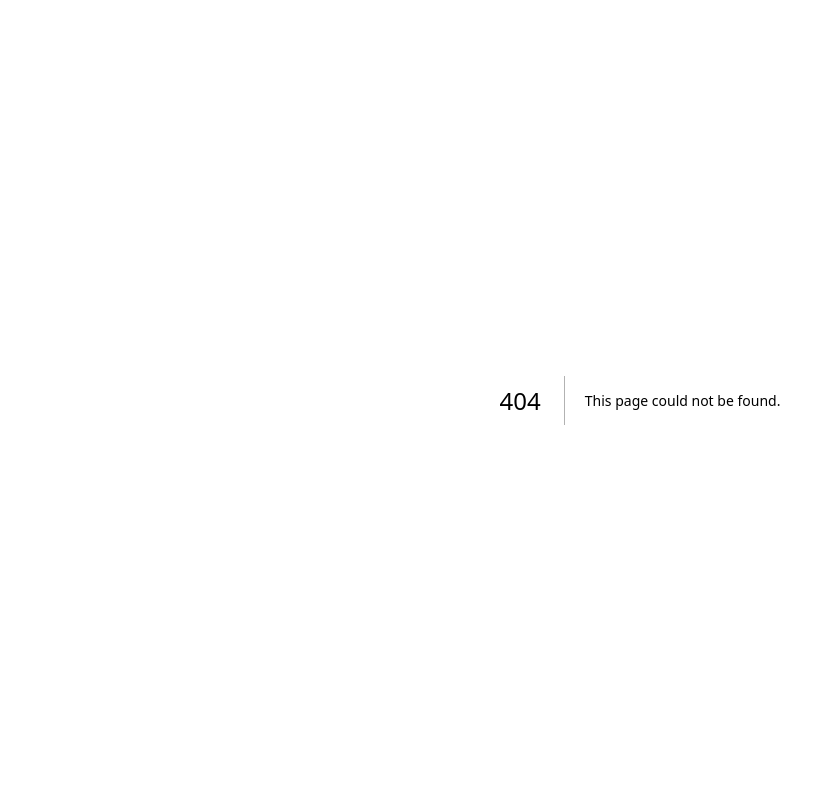
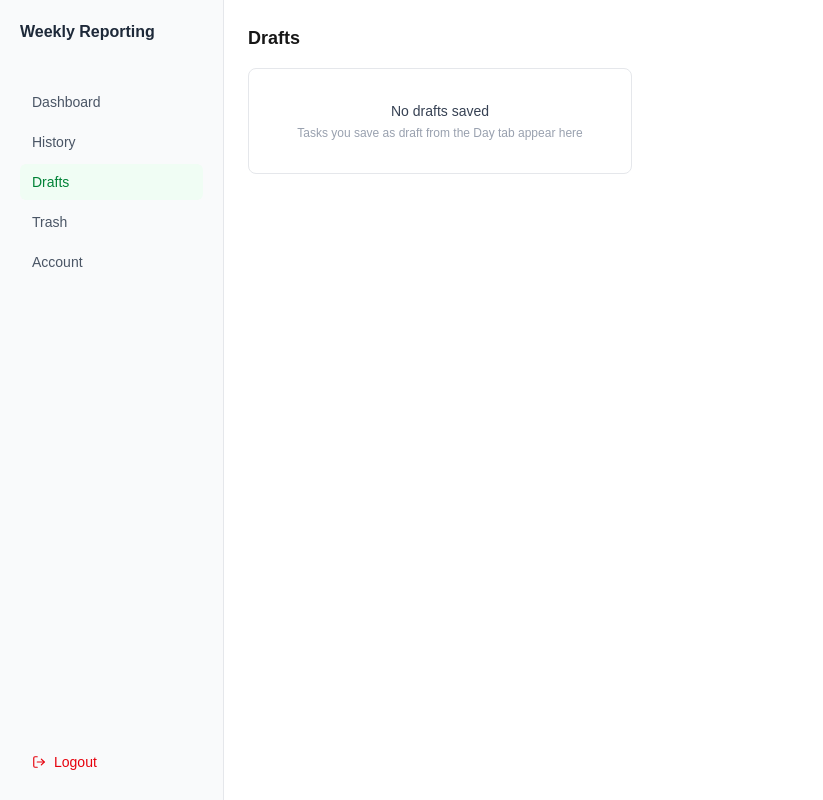
Before and after one commit to nuhanazmy/Work-Reporting-App, a Next.js app: page /drafts in a window 1280 px wide. Before the commit this address had no page. Shown: the whole page, without its empty margins (0-823 px from the left). Built offline with nearby package versions, Linux system fonts and the light colour scheme.

Commit message:
create dtaft file

```diff
--- a/app/day/page.tsx
+++ b/app/day/page.tsx
@@ -7,6 +7,7 @@ import Sidebar from "@/components/Sidebar";
 import TaskModal, { TaskFormData } from "@/components/TaskModal";
 import { FiPlus, FiEdit2, FiTrash2 } from "react-icons/fi";
 import { createClient } from "@/lib/supabase/client";
+import { addDraft } from "@/lib/drafts";
 
 type TaskStatus = "pending" | "completed" | "follow_up" | "draft";
 type Task = { id: string; title: string; status: TaskStatus };
@@ -33,6 +34,7 @@ export default function DayTabPage() {
   const [modalOpen, setModalOpen] = useState(false);
   const [editing, setEditing] = useState<{ listKey: ListKey; task: Task } | null>(null);
   const [addTargetList, setAddTargetList] = useState<ListKey>("todo");
+  const [draftMessage, setDraftMessage] = useState("");
 
   const [todoTasks, setTodoTasks] = useState<Task[]>([]);
   const [doneTasks, setDoneTasks] = useState<Task[]>([]);
@@ -68,8 +70,16 @@ export default function DayTabPage() {
   }
 
   function handleSave(data: TaskFormData, saveMode: "active" | "draft") {
+    // Drafts are pulled out entirely — they live on the Drafts page, not in any Day tab column
+    if (saveMode === "draft") {
+      addDraft(data);
+      setDraftMessage("Saved as draft — find it on the Drafts page.");
+      setTimeout(() => setDraftMessage(""), 3000);
+      return;
+    }
+
     const isMarkedFollowUp = data.followUp !== "neither";
-    const status: TaskStatus = saveMode === "draft" ? "draft" : isMarkedFollowUp ? "follow_up" : "pending";
+    const status: TaskStatus = isMarkedFollowUp ? "follow_up" : "pending";
 
     if (editing) {
       listSetter(editing.listKey)((prev) =>
@@ -199,6 +209,7 @@ export default function DayTabPage() {
         <p className="text-sm text-gray-500 mb-6">{today}</p>
 
         {error && <p className="text-xs text-red-600 mb-4">{error}</p>}
+        {draftMessage && <p className="text-xs text-amber-700 mb-4">{draftMessage}</p>}
 
         {loading ? (
           <p className="text-sm text-gray-400">Loading tasks…</p>
--- /dev/null
+++ b/app/drafts/page.tsx
@@ -0,0 +1,94 @@
+"use client";
+
+import { useEffect, useState } from "react";
+import Sidebar from "@/components/Sidebar";
+import TaskModal, { TaskFormData } from "@/components/TaskModal";
+import { getDrafts, removeDraft, addDraft, DraftTask } from "@/lib/drafts";
+import { FiEdit2, FiTrash2 } from "react-icons/fi";
+
+export default function DraftsPage() {
+  const [drafts, setDrafts] = useState<DraftTask[]>([]);
+  const [modalOpen, setModalOpen] = useState(false);
+  const [editingDraft, setEditingDraft] = useState<DraftTask | null>(null);
+
+  useEffect(() => {
+    setDrafts(getDrafts());
+  }, []);
+
+  function refresh() {
+    setDrafts(getDrafts());
+  }
+
+  function handleContinue(draft: DraftTask) {
+    setEditingDraft(draft);
+    setModalOpen(true);
+  }
+
+  function handleDelete(id: string) {
+    removeDraft(id);
+    refresh();
+  }
+
+  function handleModalSave(data: TaskFormData, saveMode: "active" | "draft") {
+    if (editingDraft) removeDraft(editingDraft.id);
+
+    if (saveMode === "draft") {
+      addDraft(data);
+    }
+    // "active" (Add to list) here just clears the draft for now — real
+    // insertion into the Day tab happens once this connects to Supabase.
+
+    setEditingDraft(null);
+    refresh();
+  }
+
+  return (
+    <div className="flex min-h-screen bg-white">
+      <Sidebar />
+
+      <main className="flex-1 p-6 pt-20 md:pt-6">
+        <h1 className="text-lg font-semibold mb-4">Drafts</h1>
+
+        {drafts.length === 0 ? (
+          <div className="border border-gray-200 rounded-lg p-8 text-center max-w-sm">
+            <p className="text-sm font-medium text-gray-700 mb-1">No drafts saved</p>
+            <p className="text-xs text-gray-400">Tasks you save as draft from the Day tab appear here</p>
+          </div>
+        ) : (
+          <div className="space-y-2 max-w-2xl">
+            {drafts.map((d) => (
+              <div key={d.id} className="flex items-center justify-between border border-gray-200 rounded-lg px-4 py-3">
+                <div>
+                  <p className="text-sm text-gray-800">{d.data.task || "Untitled draft"}</p>
+                  <p className="text-xs text-gray-400">Saved {new Date(d.savedAt).toLocaleString()}</p>
+                </div>
+                <div className="flex gap-2">
+                  <button
+                    onClick={() => handleContinue(d)}
+                    className="text-xs px-3 py-1.5 border border-gray-300 rounded-md hover:bg-gray-50 flex items-center gap-1"
+                  >
+                    <FiEdit2 size={12} /> Continue
+                  </button>
+                  <button
+                    onClick={() => handleDelete(d.id)}
+                    className="text-xs px-3 py-1.5 border border-red-300 text-red-600 rounded-md hover:bg-red-50 flex items-center gap-1"
+                  >
+                    <FiTrash2 size={12} /> Delete
+                  </button>
+                </div>
+              </div>
+            ))}
+          </div>
+        )}
+      </main>
+
+      <TaskModal
+        open={modalOpen}
+        onClose={() => setModalOpen(false)}
+        onSave={handleModalSave}
+        initialData={editingDraft?.data}
+        forceAddButtons
+      />
+    </div>
+  );
+}
--- /dev/null
+++ b/lib/drafts.ts
@@ -0,0 +1,33 @@
+"use client";
+
+import { TaskFormData } from "@/components/TaskModal";
+
+export type DraftTask = {
+  id: string;
+  data: TaskFormData;
+  savedAt: string;
+};
+
+const KEY = "draft_tasks";
+
+export function getDrafts(): DraftTask[] {
+  if (typeof window === "undefined") return [];
+  try {
+    const raw = localStorage.getItem(KEY);
+    return raw ? JSON.parse(raw) : [];
+  } catch {
+    return [];
+  }
+}
+
+export function addDraft(data: TaskFormData): DraftTask {
+  const drafts = getDrafts();
+  const newDraft: DraftTask = { id: crypto.randomUUID(), data, savedAt: new Date().toISOString() };
+  localStorage.setItem(KEY, JSON.stringify([...drafts, newDraft]));
+  return newDraft;
+}
+
+export function removeDraft(id: string) {
+  const drafts = getDrafts().filter((d) => d.id !== id);
+  localStorage.setItem(KEY, JSON.stringify(drafts));
+}
```
